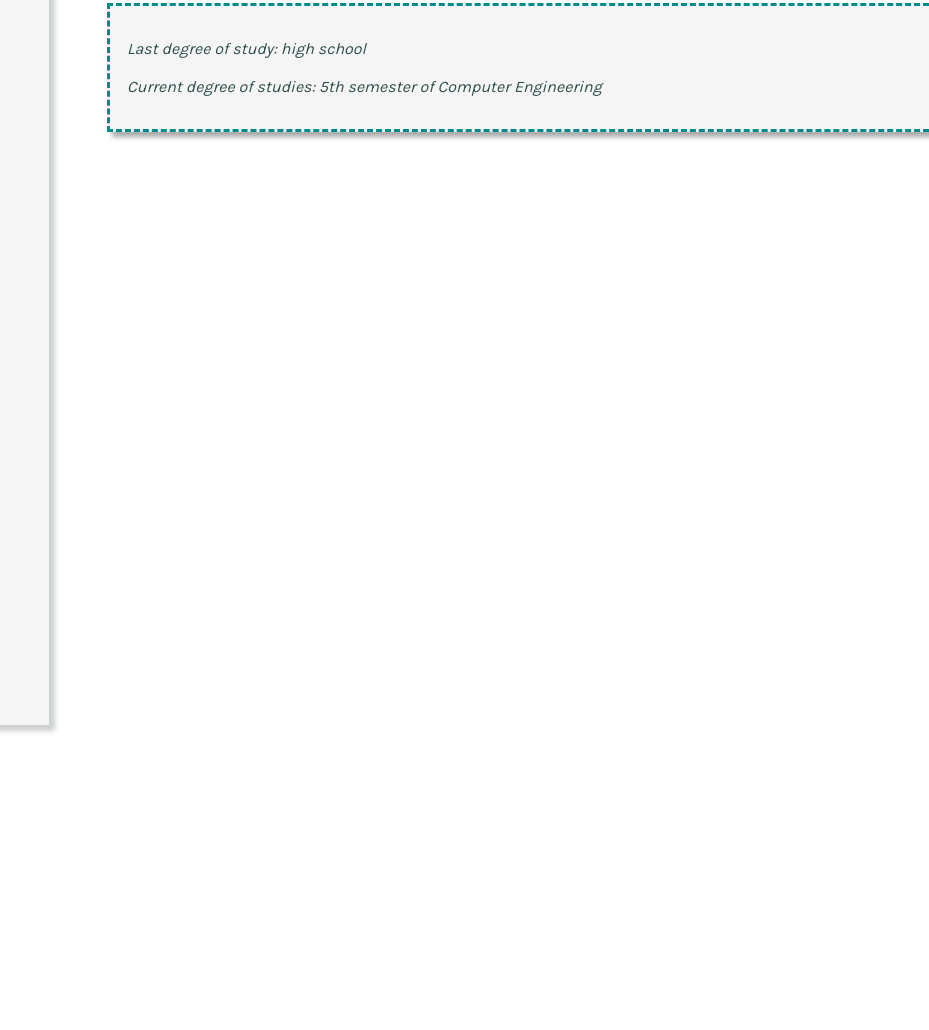
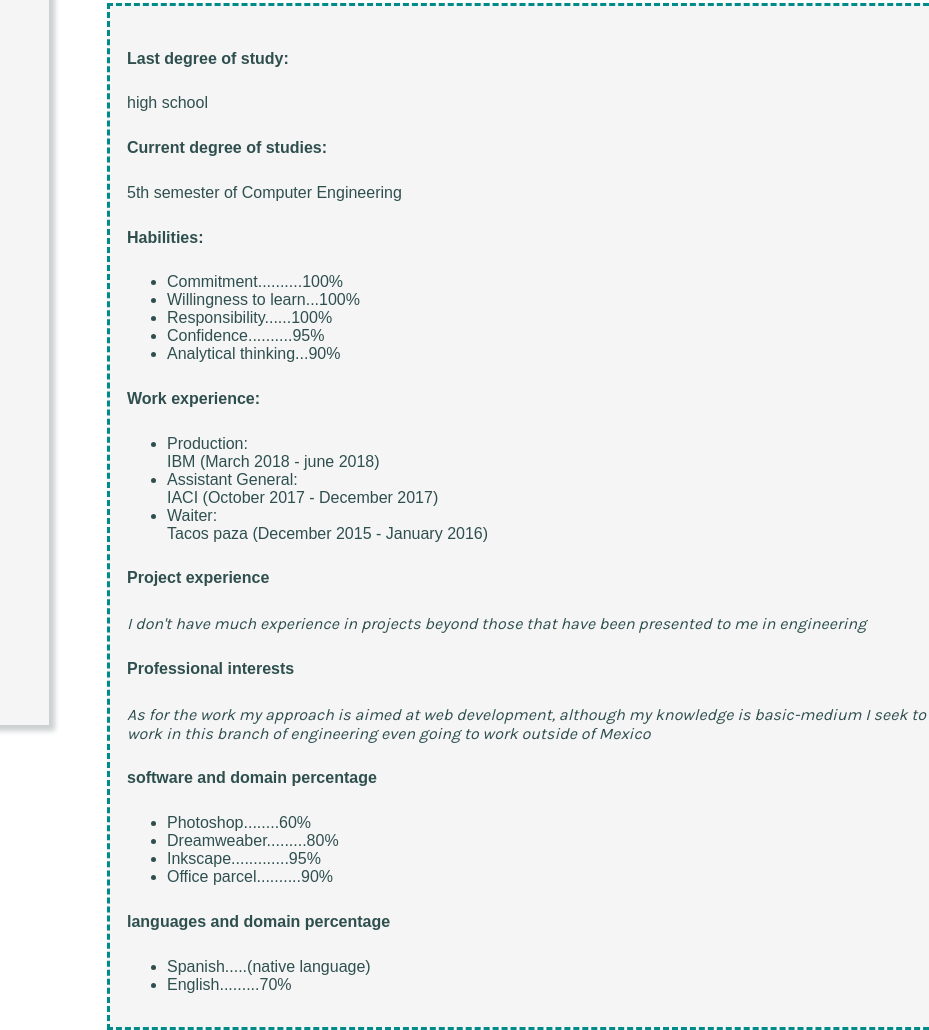
Before and after one commit to toucheddrip/programacion-para-internet.github.io, a plain HTML site: page Index.html in a window 1280 px wide. Shown: the part 155-1185 px from the top of the page, 351-1280 px from the left. Before the commit the page ends 800 px from the top, so only its background shows below. Drawn offline with Linux system fonts and the light colour scheme.

Commit message:
Update Index.html

```diff
--- a/Index.html
+++ b/Index.html
@@ -25,8 +25,41 @@
 
     <div class="segunda-mitad">
         <div class="Informacion">
-            <p> Last degree of study: high school <br><br>
-                Current degree of studies: 5th semester of Computer Engineering</p>
+            <p> <h5>Last degree of study:</h5> high school <br>
+                <h5>Current degree of studies:</h5>5th semester of Computer Engineering <br>
+                <h5>Habilities:</h5>
+                <ul>
+                    <li>Commitment..........100%</li>
+                    <li>Willingness to learn...100%</li>
+                    <li>Responsibility......100%</li>
+                    <li>Confidence..........95%</li>
+                    <li>Analytical thinking...90%</li>
+                </ul>
+                <h5>Work experience:</h5>
+                <ul>
+                    <li>Production: <br> IBM (March 2018 - june 2018)</li>
+                    <li>Assistant General: <br> IACI (October 2017 - December 2017) </li>
+                    <li>Waiter: <br> Tacos paza (December 2015 - January 2016) </li>
+                </ul>
+                <h5>Project experience</h5>
+                <p>I don't have much experience in projects beyond those that have been presented to me in engineering</p>
+                <h5>Professional interests</h5>
+                <p>As for the work my approach is aimed at web development,
+                    although my knowledge is basic-medium I seek to work in this branch of engineering even going to work outside of Mexico</p>
+                    <h5>software and domain percentage</h5>
+                    <ul>
+                        <li>Photoshop........60%</li>
+                        <li>Dreamweaber.........80%</li>
+                        <li>Inkscape.............95%</li>
+                        <li>Office parcel..........90%</li>
+                    </ul>
+                    <h5>languages and domain percentage</h5>
+                    <ul>
+                        <li>Spanish.....(native language)</li>
+                        <li>English.........70%</li>
+                    </ul>
+
+            </p>
         </div>
     </div>
 
```
